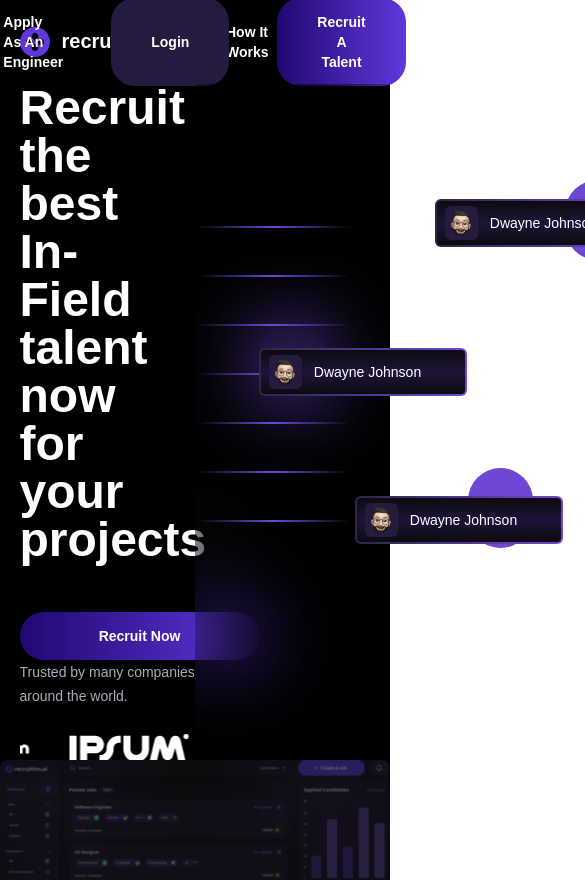
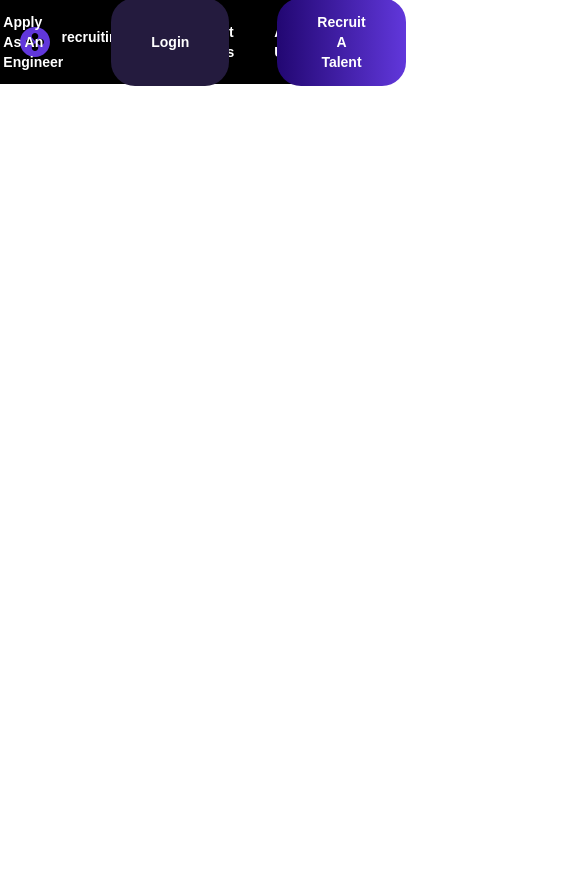
Before and after one commit to sohaibabbasi26/recruit-inn-fe, a Next.js app: page / in a window 390 px wide. Shown: the top 880 px of the page, 585 px wide, since content can reach past the window. After the commit the page ends 844 px from the top, so only its background shows below. Built offline with nearby package versions, Linux system fonts and the light colour scheme.

Commit message:
tailwind configured for responsiveness

```diff
--- a/components/LandingNavbar.js
+++ b/components/LandingNavbar.js
@@ -8,7 +8,7 @@ const LandingNavbar = () => {
             <div className='h-[10vh]  w-full flex justify-center' >
                 <div className="w-90p h-full flex justify-between items-center text-white">
                     <div className="flex w-50p gap-20 items-center">
-                        <h2 className="text-xl font-bold font-poppins flex gap-3">
+                        <h2 className="max-sm:text-sm  text-xl font-bold font-poppins flex gap-3">
                             <Image src="/logoo.svg" height={30} width={30} />
                             recruitinn.ai
                         </h2>
--- a/src/pages/index.js
+++ b/src/pages/index.js
@@ -13,14 +13,14 @@ const LandingPage = () => {
         <>
             <div className="bg-black h-[100%] w-full">
                 <LandingNavbar />
-                <HeroSection />
+                {/* <HeroSection />
                 <LandingVideo />
                 <LandingThird />
                 <LandingFourth />
                 <RecruitinnsWay />
                 <HowItWorks />
                 <PaymentMethods />
-                <LandingFAQs />
+                <LandingFAQs /> */}
             </div>
         </>
     )
--- a/tailwind.config.js
+++ b/tailwind.config.js
@@ -66,16 +66,17 @@ module.exports = {
         '100': '25rem',
         '120': '30rem',
       },
-      // backDropFilter: {
-      //   'none':'none',
-      //   'blur':'blur(5px)'
-      // },
-      // backdropBlur: {
-      //   'sm' : 'blur(5px)'
-      // }
+
     },
+    screens: {
+      'max-sm': {'max': '639px'},
+      'max-md': {'max': '767px'},
+      'max-lg': {'max': '1023px'},
+      'max-xl': {'max': '1279px'},
+      'min-md-max-lg': {'min': '768px', 'max': '1023px'},
+    },
+
   },
   plugins: [
-    // require('@tailwindcss/forms'),
   ],
 }
```
